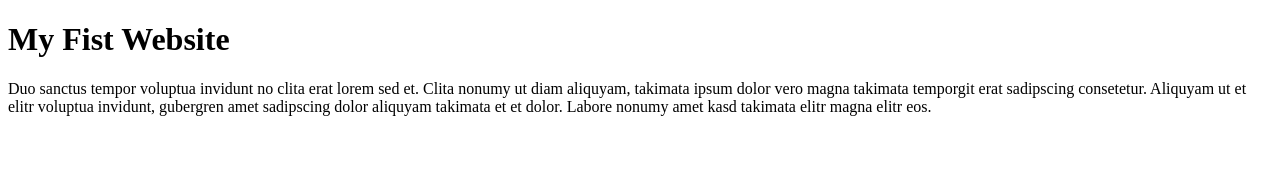
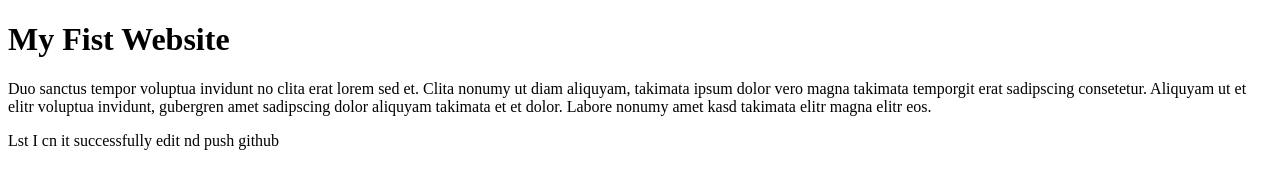
Before and after one commit to WebKawsar/my-First-Website, a plain HTML site: page index.html in a window 1280 px wide. Drawn offline with Linux system fonts and the light colour scheme.

Commit message:
learned and push

```diff
--- a/index.html
+++ b/index.html
@@ -8,5 +8,6 @@
 <body>
     <h1>My Fist Website</h1>
     <p>Duo sanctus tempor voluptua invidunt no clita erat lorem sed et. Clita nonumy ut diam aliquyam, takimata ipsum dolor vero magna takimata temporgit erat sadipscing consetetur. Aliquyam ut et elitr voluptua invidunt, gubergren amet sadipscing dolor aliquyam takimata et et dolor. Labore nonumy amet kasd takimata elitr magna elitr eos.</p>
+    <p>Lst I cn it successfully edit nd push github</p>
 </body>
 </html>
```
